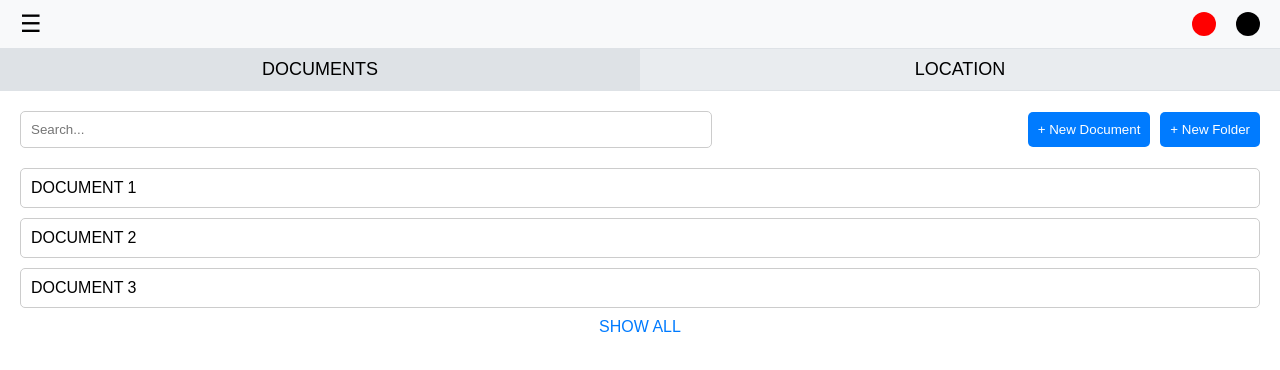
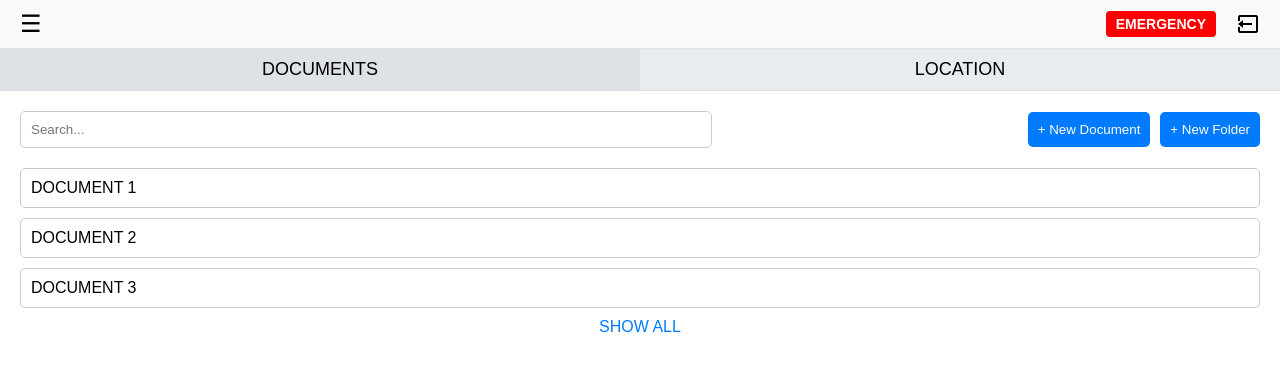
Before and after one commit to Ashar581/security-serviceUI, a website: page public_html/user.html in a window 1280 px wide. Drawn offline with Linux system fonts and the light colour scheme; no server answers; some icons are missing.

Commit message:
logout and emergency button updated

```diff
--- a/public_html/user.css
+++ b/public_html/user.css
@@ -71,21 +71,37 @@ header {
 }
 
 .emergency-button {
-    width: 24px;
-    height: 24px;
+    display: inline-flex;
+    align-items: center;
+    justify-content: center;
+    padding: 5px 10px;
     background-color: red;
-    border-radius: 50%;
+    color: white;
+    font-weight: bold;
+    border-radius: 4px;
+    cursor: pointer;
+    text-transform: uppercase;
+    font-size: 14px; /* Adjust the size as needed */
     margin-right: 10px;
-    cursor: pointer;
 }
+
+
 
 .profile-icon {
     width: 24px;
     height: 24px;
-    background-color: black;
-    border-radius: 50%;
+    display: flex;
+    align-items: center;
+    justify-content: center;
     cursor: pointer;
 }
+
+.logout-icon {
+    fill: black; /* Change this color to suit your design */
+    width: 100%;
+    height: 100%;
+}
+
 
 nav {
     display: flex;
--- a/public_html/user.html
+++ b/public_html/user.html
@@ -12,8 +12,14 @@
         <div class="menu-toggle" onclick="openNav()"><span>&#9776;</span></div>
         <div class="welcome-message" id="welcomeMessage"></div>
         <div class="actions">
-            <div class="emergency-button"></div>
-            <div class="profile-icon" onclick="logout()"></div>
+            <div class="emergency-button">EMERGENCY</div>
+
+
+            <div class="profile-icon" onclick="logout()">
+                <svg class="logout-icon" xmlns="http://www.w3.org/2000/svg" viewBox="0 0 24 24">
+                    <path d="M16 13v-2H7V8l-5 4 5 4v-3zM20 3H4c-1.1 0-2 .9-2 2v4h2V5h16v14H4v-4H2v4c0 1.1.9 2 2 2h16c1.1 0 2-.9 2-2V5c0-1.1-.9-2-2-2z"/>
+                </svg>
+            </div>
         </div>
     </header>
     <div id="mySidebar" class="sidebar">
--- a/public_html/user.js
+++ b/public_html/user.js
@@ -34,6 +34,7 @@ function closeNav() {
 }
 
 function logout() {
+    showLoadingBar();
     localStorage.removeItem('token');
     window.location.href = "login.html";
 }
@@ -52,7 +53,11 @@ async function fetchUserName() {
         });
 
         if (!response.ok) {
-            throw new Error('Network response was not ok ' + response.statusText);
+            if(response.status === 401){
+                showPopup("Unauthorized user");
+                logout();
+            }
+//            throw new Error('Network response was not ok ' + response.statusText);
         }
 
         const data = await response.json();
```
